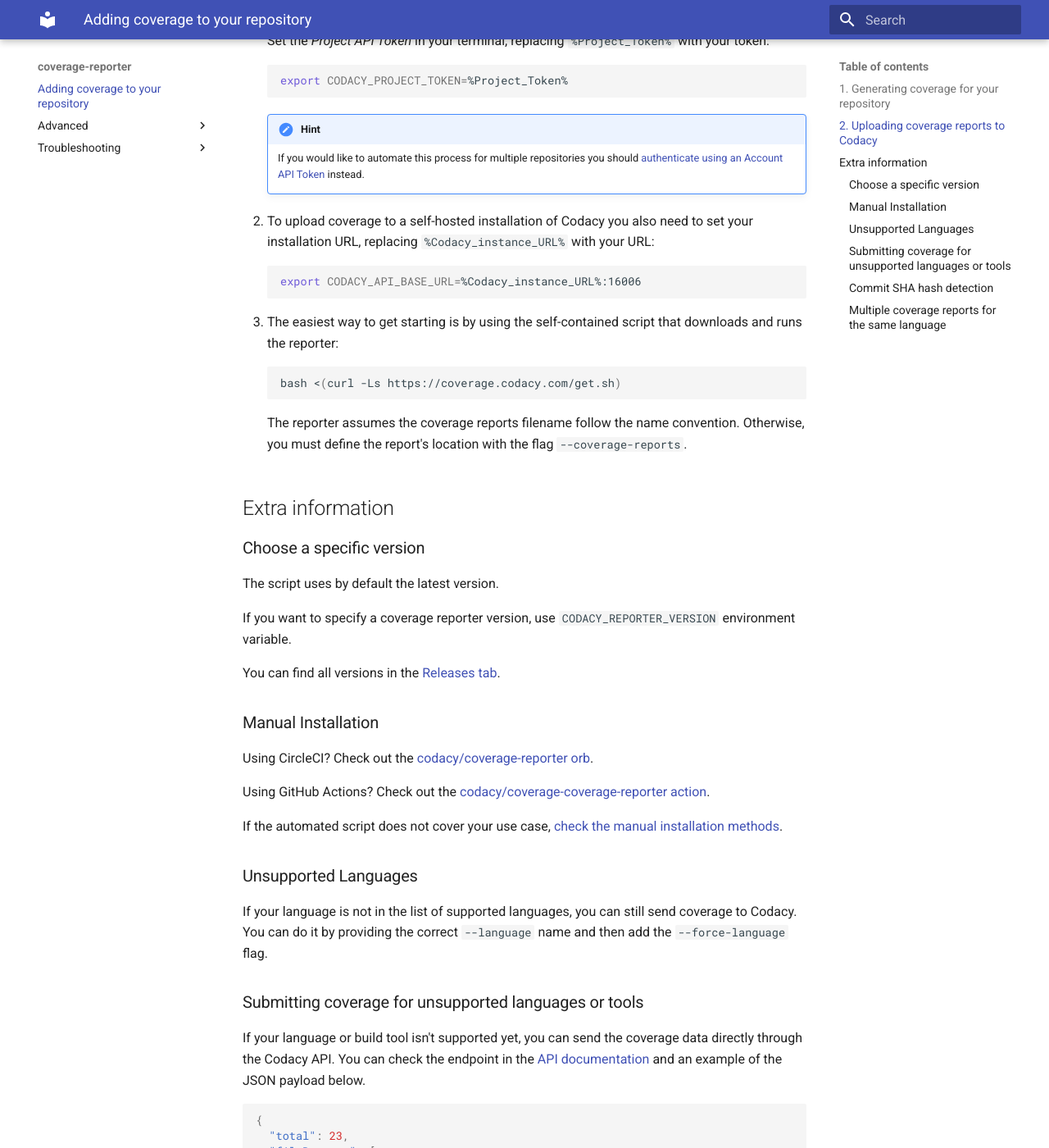
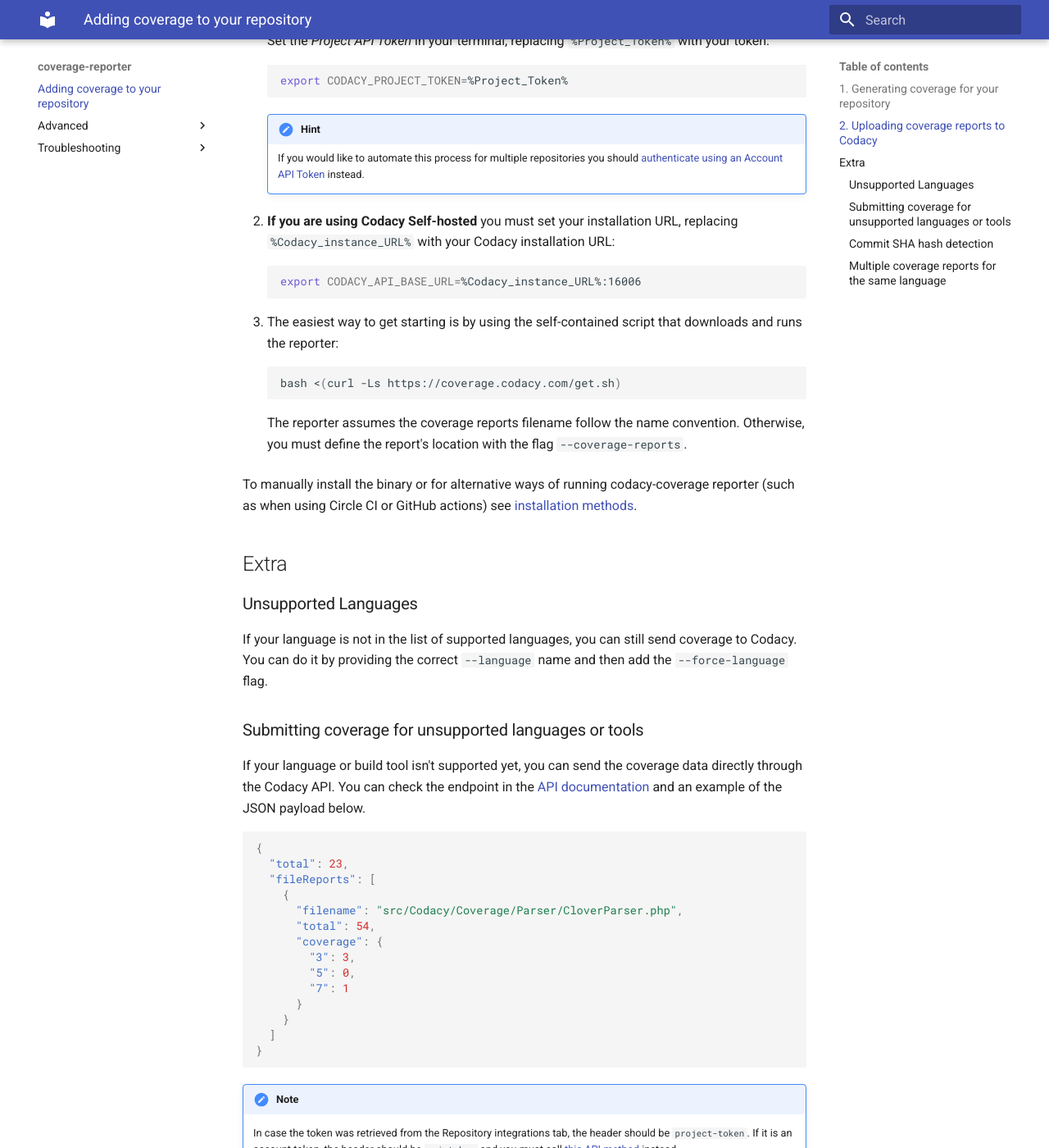
Before and after one commit to codacy/codacy-coverage-reporter, an MkDocs documentation site: the page built from docs/index.md, in a window 1280 px wide and 1400 px high, scrolled down 1910 px. Shown: the whole window at 82% size. Built offline with MkDocs 1.6.1 and Material for MkDocs 9.7.7, drawn with Linux system fonts in a browser that asks for light colours.

Commit message:
Move repeated information to installation-methods.md

````diff
--- a/docs/index.md
+++ b/docs/index.md
@@ -50,7 +50,7 @@
     !!! hint
         If you would like to automate this process for multiple repositories you should [authenticate using an Account API Token](advanced/authenticating-using-an-account-api-token.md) instead.
 
-1.  To upload coverage to a self-hosted installation of Codacy you also need to set your installation URL, replacing `%Codacy_instance_URL%` with your URL:
+1.  **If you are using Codacy Self-hosted** you must set your installation URL, replacing `%Codacy_instance_URL%` with your Codacy installation URL:
 
     ```bash
     export CODACY_API_BASE_URL=%Codacy_instance_URL%:16006
@@ -64,23 +64,9 @@
 
     The reporter assumes the coverage reports filename follow the name convention. Otherwise, you must define the report's location with the flag `--coverage-reports`.
 
-## Extra information
+To manually install the binary or for alternative ways of running codacy-coverage reporter (such as when using Circle CI or GitHub actions) see [installation methods](advanced/installation-methods.md).
 
-### Choose a specific version
-
-The script uses by default the latest version.
-
-If you want to specify a coverage reporter version, use `CODACY_REPORTER_VERSION` environment variable.
-
-You can find all versions in the [Releases tab](https://github.com/codacy/codacy-coverage-reporter/releases).
-
-### Manual Installation
-
-Using CircleCI? Check out the [codacy/coverage-reporter orb](advanced/installation-methods.md#circleci-orb).
-
-Using GitHub Actions? Check out the [codacy/coverage-coverage-reporter action](https://github.com/codacy/codacy-coverage-reporter-action#codacy-coverage-reporter-action).
-
-If the automated script does not cover your use case, [check the manual installation methods](advanced/installation-methods.md#manually-downloading-the-native-binary).
+## Extra
 
 ### Unsupported Languages
 
````
Also changed, not shown: docs/advanced/installation-methods.md (+7 -1 lines).
